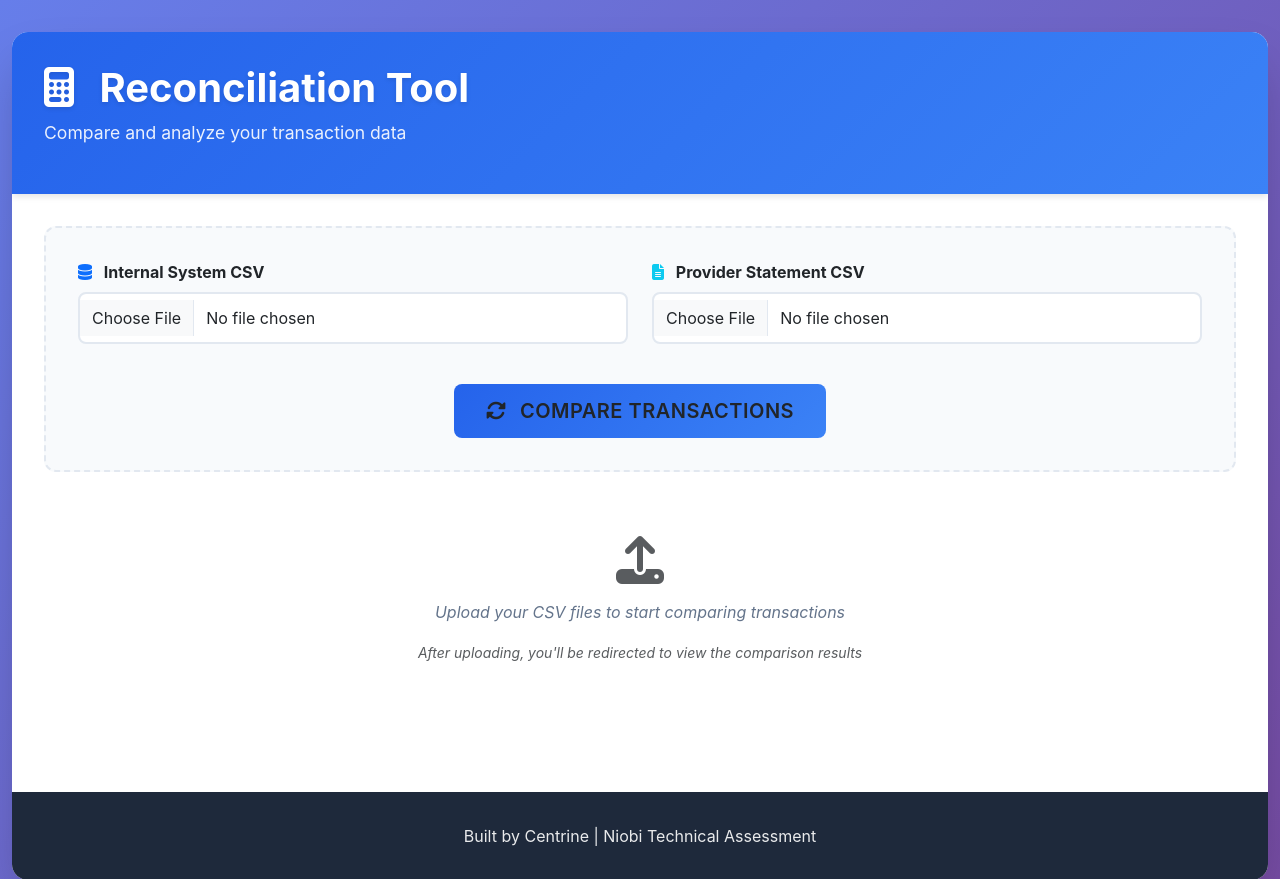
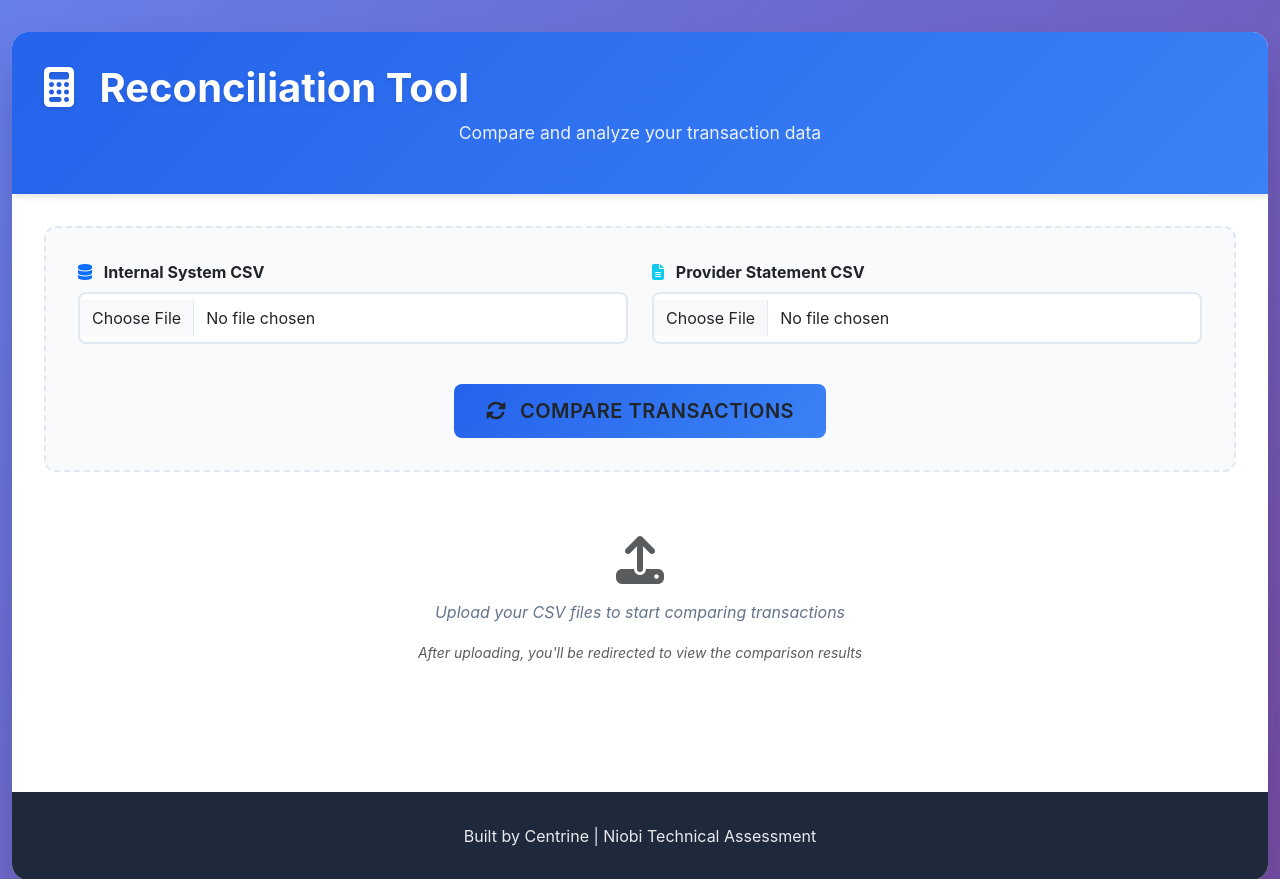
Before and after one commit to Cench-0/ReconciliationTool, a Flask app: page / in a window 1280 px wide. Shown: the top 879 px of the page. Run offline with Flask 3, Linux system fonts and the light colour scheme.

Commit message:
Assistant checkpoint: Center subtitle text
Assistant generated file changes:
- templates/index.html: Center the subtitle text

---

User prompt:

please try to center the words: Compare and analyze your transaction data

Replit-Commit-Author: Assistant
Replit-Commit-Session-Id: 5969e1ef-e619-47bf-aad1-f3e64e0dd40e

```diff
--- a/templates/index.html
+++ b/templates/index.html
@@ -279,7 +279,7 @@
           <i class="fas fa-calculator me-3"></i>
           Reconciliation Tool
         </h1>
-        <p class="header-subtitle">                    Compare and analyze your transaction data</p>
+        <p class="header-subtitle text-center">Compare and analyze your transaction data</p>
       </div>
 
       <div class="content-section">
```
